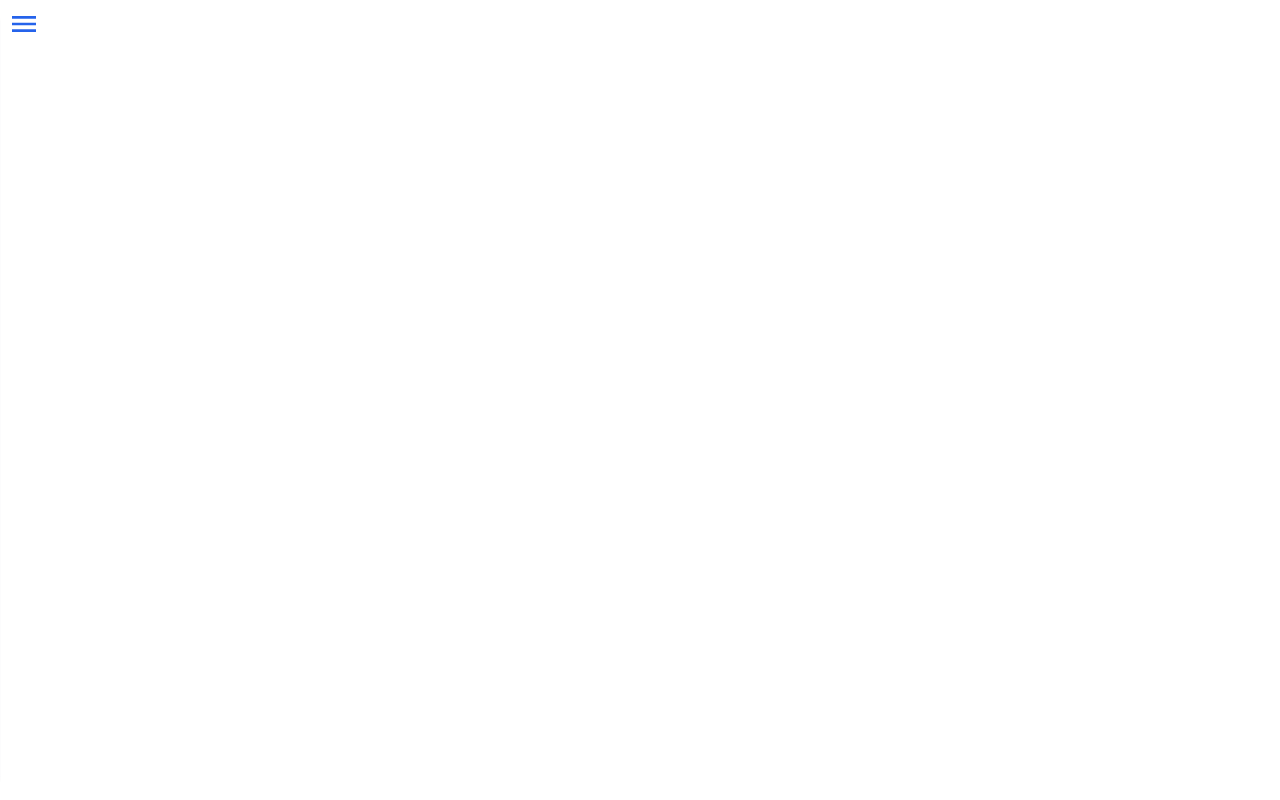
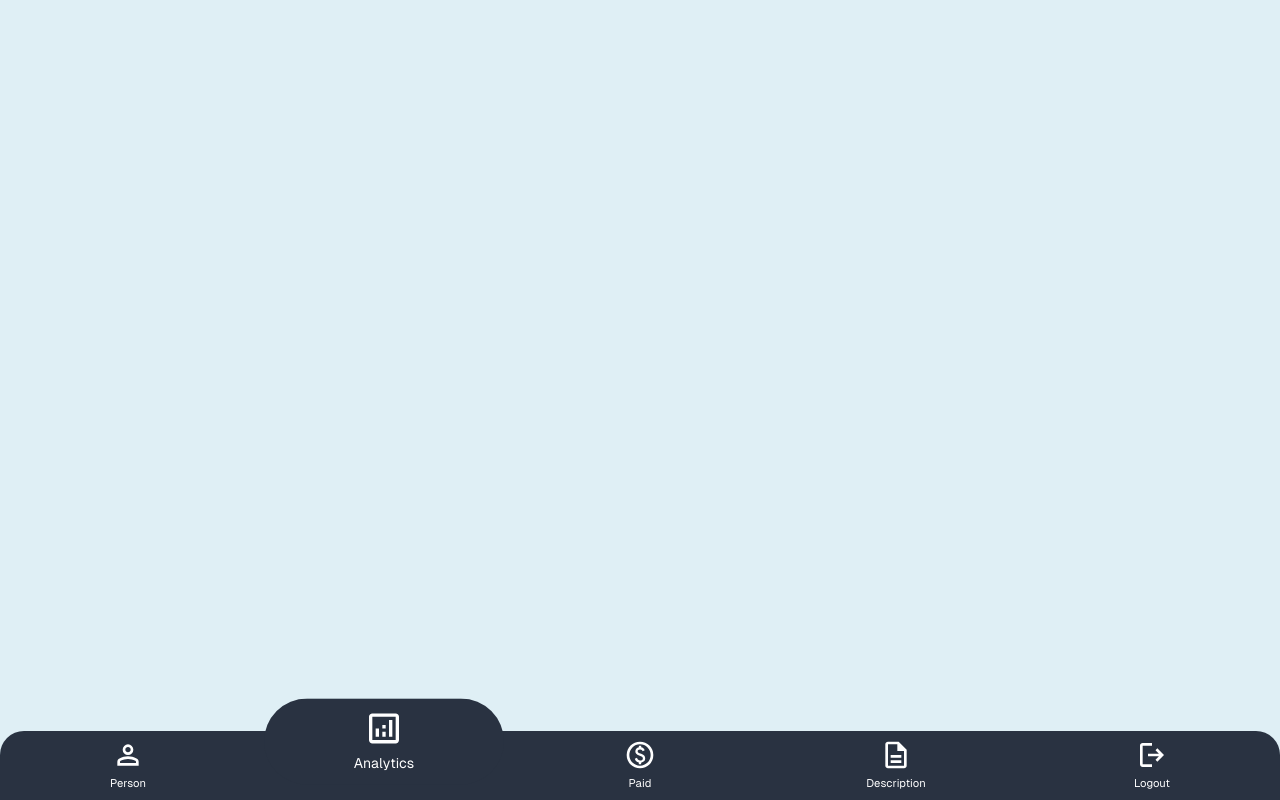
Before and after one commit to TON-shop/shop-builder, a React (Vite) app: page /preview in a window 1280 px wide. Built offline with nearby package versions, Linux system fonts and the light colour scheme.

Commit message:
3 navbar components

```diff
--- a/src/app/PreviewPage.tsx
+++ b/src/app/PreviewPage.tsx
@@ -5,8 +5,7 @@ export default function PreviewPage() {
   return (
     <main className="flex flex-col min-h-screen justify-center items-center">
       <div className="">
-        {/* <Navbar.A /> */}
-        <Navbar.C />
+        <Navbar.A />
       </div>
     </main>
   );
--- a/src/assets/styles/tailwind.css
+++ b/src/assets/styles/tailwind.css
@@ -10,10 +10,10 @@
   }
 
   :root[data-theme="light"] {
-    --color-primary: 037 099 235;
+    --color-primary: 238 108 077;
     --color-secondary: 000 000 000;
-    --color-foreground: 034 034 035;
-    --color-background: 255 255 255;
+    --color-foreground: 041 050 065;
+    --color-background: 223 239 245;
     --color-front: 028 028 028;
     --color-back: 255 255 255;
   }
--- a/src/components/Navbar.tsx
+++ b/src/components/Navbar.tsx
@@ -13,11 +13,11 @@ const navbarItems = [
 
 function A() {
   return (
-    <nav className="text-back fixed bottom-0 left-0 flex justify-around w-full pt-4 pb-2 bg-primary rounded-t-3xl">
+    <nav className="text-back fixed bottom-0 left-0 flex justify-around w-full  bg-foreground rounded-t-3xl">
       {navbarItems.map((item, i) => (
-        <div className="flex flex-col items-center gap-y-1">
+        <div className={twMerge("flex-col items-center flex gap-y-1 text-back min-w-[15%] py-2 ", i == 1 && "-translate-y-6 rounded-full scale-125 bg-foreground" )}>
           <Icon icon={item} key={i} className="text-[2rem]" />
-          <p className="text-[0.7rem]">{item}</p>
+          <p className="text-[0.7rem] capitalize">{item}</p>
         </div>
       ))}
     </nav>
@@ -30,7 +30,7 @@ function B(props: { name: string }) {
 
 function C() {
   const [expanded, setExpanded] = useState(false);
-  const outClickRef = useRef() as React.MutableRefObject<HTMLDivElement>
+  const outClickRef = useRef() as React.MutableRefObject<HTMLDivElement>;
   useClickOutside(outClickRef, () => {
     if (expanded) {
       setExpanded(false);
@@ -39,13 +39,24 @@ function C() {
 
   return (
     <div>
-      <div onClick={() => (setExpanded(true))} className={twMerge("z-10 hover:cursor-pointer", expanded ? "hidden" : "")}>
+      <div
+        onClick={() => setExpanded(true)}
+        className={twMerge(
+          "z-10 hover:cursor-pointer",
+          expanded ? "hidden" : ""
+        )}
+      >
         <Icon
           icon="menu"
-          className="fixed top-2 left-2 text-[2rem] text-primary"
+          className="fixed top-2 left-2 text-[2rem] text-foreground"
         />
       </div>
-      <nav ref={outClickRef} className={twMerge("fixed top-0 left-0 bg-primary/90 backdrop-blur-lg h-full px-4 py-4 border-2 duration-300 ease-in rounded-r-3xl", expanded ? "" : "-translate-x-[100%]")}>
+      <nav
+        className={twMerge(
+          "fixed top-0 left-0 bg-foreground/90 backdrop-blur-lg h-full px-4 py-4 border-2 duration-300 ease-in rounded-r-3xl",
+          expanded ? "" : "-translate-x-[100%]"
+        )}
+      >
         <div className="border-b-2 border-back/60 pb-4 flex gap-x-4 items-center">
           <img
             src="https://randomuser.me/api/portraits/women/8.jpg"
@@ -53,13 +64,18 @@ function C() {
           />
           <div className="flex flex-col text-back">
             <p className="text-[0.8rem]">Good Day 👋</p>
-            <h1 className="text-xl">My name</h1>
+            <h1 className="text-xl font-semibold">My name</h1>
             <p></p>
           </div>
         </div>
         <div className="flex flex-col gap-y-10 pt-4 ">
           {navbarItems.map((item, i) => (
-            <div className="flex items-center gap-x-4 text-back">
+            <div
+              className={twMerge(
+                "flex items-center gap-x-4 text-back",
+                i == 1 && "font-bold text-primary"
+              )}
+            >
               <Icon icon={item} key={i} className="text-[1.8rem] " />
               <p className="text-lg capitalize">{item}</p>
             </div>
@@ -70,6 +86,20 @@ function C() {
   );
 }
 
-const Navbar = { A, B, C };
+function D() {
+  return (
+    <nav className="text-back fixed bottom-0 left-0 flex justify-around w-full bg-foreground rounded-t-3xl py-2">
+      {navbarItems.map((item, i) => (
+        <div className="flex flex-col items-center justify-center gap-y-1 text-back relative py-1 min-w-[15%]">
+          <div className={twMerge(i == 2 && "w-full h-full bg-primary/60 filter blur-[12px] absolute -z-1")}/>
+            <Icon icon={item} key={i} className="text-[2rem]" />
+            <p className="text-[0.7rem]">{item}</p>
+        </div>
+      ))}
+    </nav>
+  );
+}
+
+const Navbar = { A, B, C, D };
 
 export default Navbar;
```
